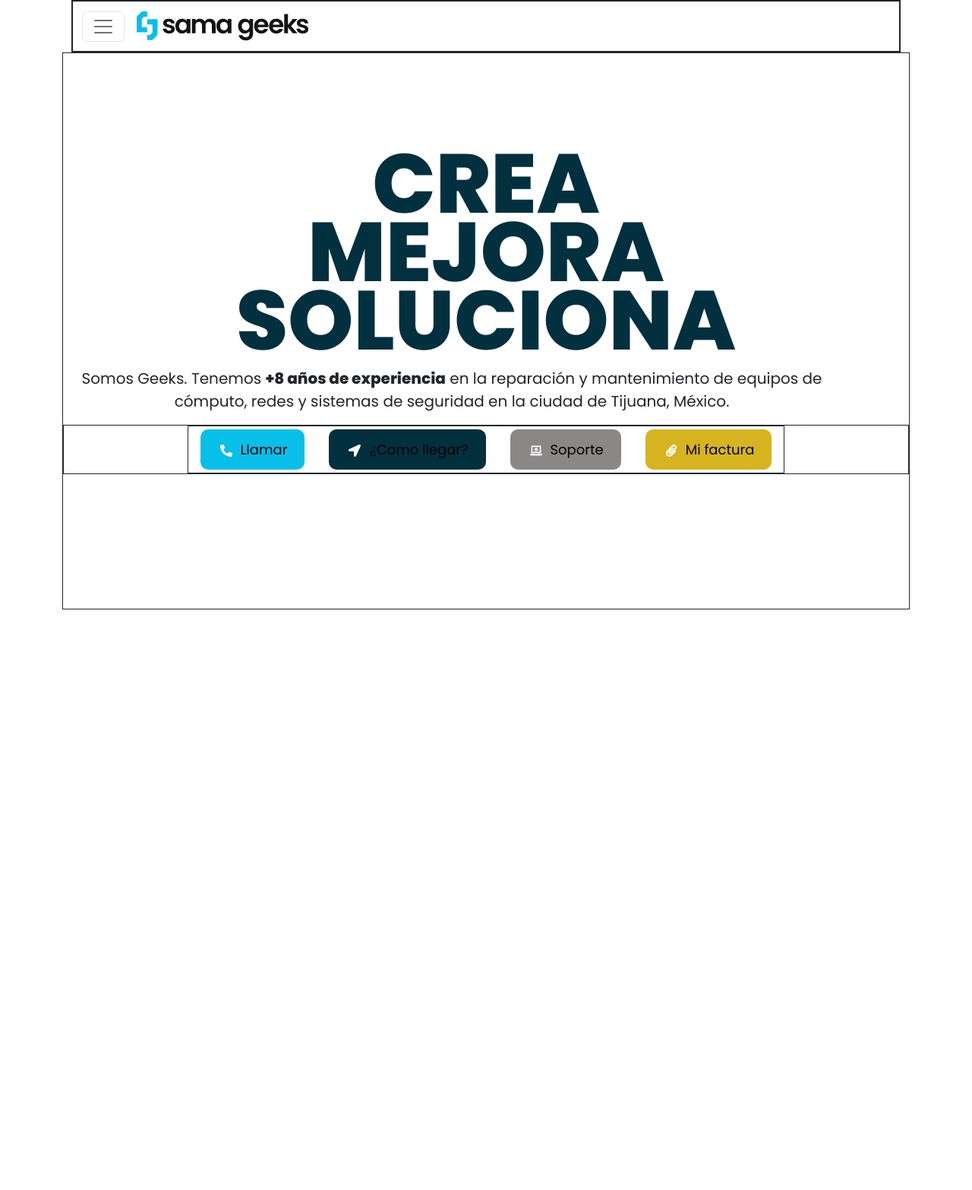
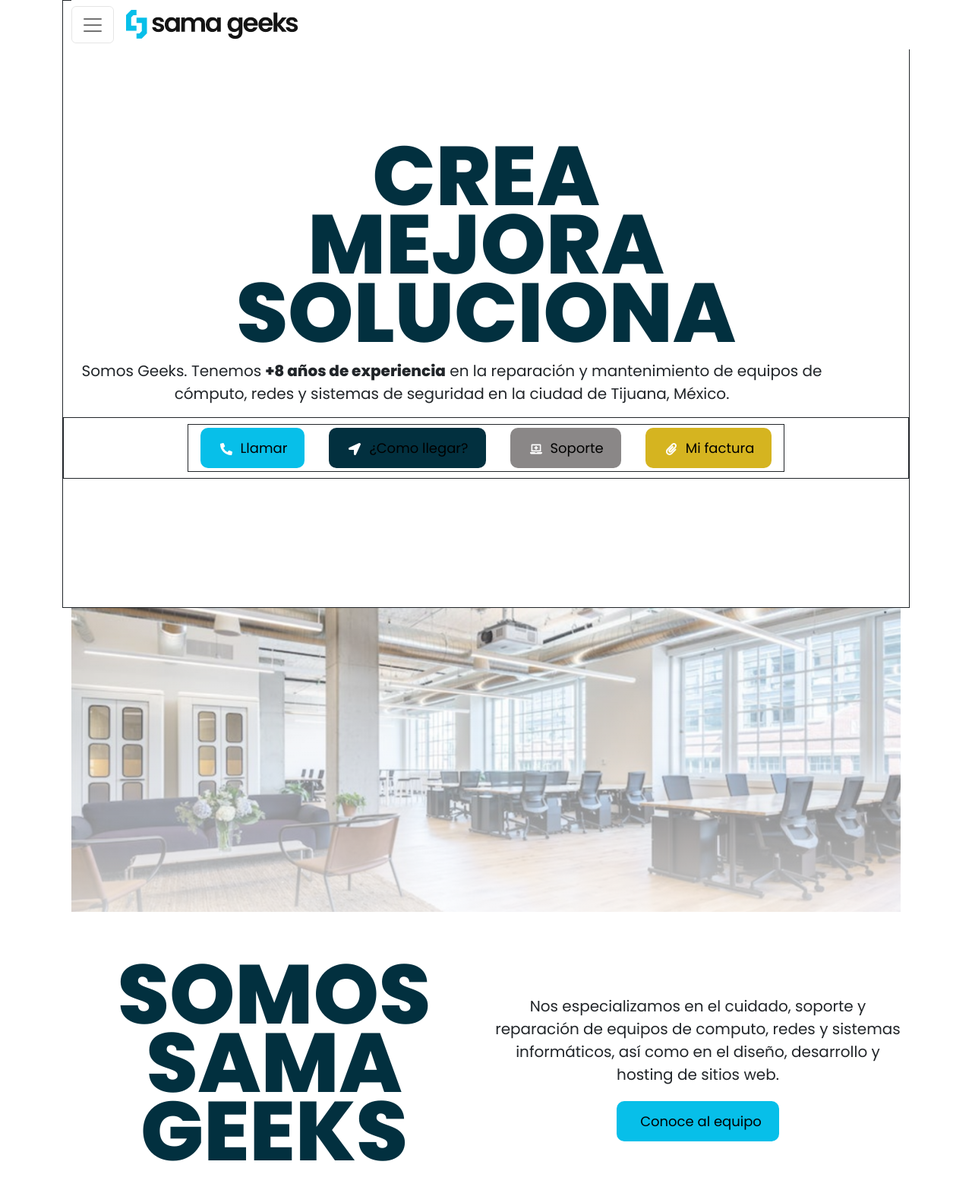
Before and after one commit to AlejandroVaqueraLopez/samageeks, a React (Vite) app: page / in a window 1280 px wide. Shown: the top 1566 px of the page at 76% size. Before the commit the page ends 802 px from the top, so only its background shows below. Built offline with nearby package versions, Linux system fonts and the light colour scheme.

Commit message:
feat: home c section under building

```diff
--- a/package.json
+++ b/package.json
@@ -13,6 +13,7 @@
     "react": "^18.2.0",
     "react-dom": "^18.2.0",
     "react-icons": "^4.4.0",
+    "react-parallax": "^3.5.1",
     "react-router-dom": "^6.3.0"
   },
   "devDependencies": {
--- a/src/main/components/HomeSectionAButtons.jsx
+++ b/src/main/components/HomeSectionAButtons.jsx
@@ -1,15 +1,15 @@
 //components
-import BtnHomeA from './elements/BtnHomeA'
+import ButtonElement from './elements/ButtonElement'
 //stylesheet
 import "../../styles/HomeSectionAButtons.css"
 
 const HomeSectionAButtons = () => {
     return (
-        <div className="home-buttons-section home-sectionA-buttons border border-dark d-flex justify-content-around flex-wrap m-0 p-0">
-            <BtnHomeA text="Llamar" bg="#07bfe9" icon="call"/>
-            <BtnHomeA text="¿Como llegar?" bg="#02303f" icon="location"/>
-            <BtnHomeA text="Soporte" bg="#8a8787" icon="support"/>
-            <BtnHomeA text="Mi factura" bg="#d5b420" icon="invoice"/>
+        <div className="home-buttons-section home-sectionA-buttons border border-dark d-flex justify-content-around flex-wrap my-2 p-0">
+            <ButtonElement text="Llamar" bg="#07bfe9" icon="call"/>
+            <ButtonElement text="¿Como llegar?" bg="#02303f" icon="location"/>
+            <ButtonElement text="Soporte" bg="#8a8787" icon="support"/>
+            <ButtonElement text="Mi factura" bg="#d5b420" icon="invoice"/>
         </div>
     )
 }
--- /dev/null
+++ b/src/main/components/HomeSectionB.jsx
@@ -0,0 +1,20 @@
+//custom stylesheets
+import '../../styles/HomeSectionB.css'
+//components
+import ParallaxBlock from "./ParallaxBlock"
+
+const HomeSectionB = () => {
+    return (
+        <div className="container-fluid home-section-b-container p-0 m-0">
+            <div className="container">
+                <div className="row">
+                    <div className="col-12">
+                        <ParallaxBlock bg="src/assets/bg-home-b.png" height="400px"/>
+                    </div>
+                </div>
+            </div>
+        </div>
+    )
+}
+
+export default HomeSectionB
--- /dev/null
+++ b/src/main/components/HomeSectionC.jsx
@@ -0,0 +1,44 @@
+//custom stylesheets
+import '../../styles/HomeSectionC.css'
+
+//components
+import ButtonElement from "./elements/ButtonElement"
+
+const HomeSectionC = () => {
+    return (
+        <div className="container-fluid home-section-c-container p-0 my-5 d-flex justify-content-center">
+            <div className="container">
+                <div className="row">
+
+                    <div className="col-12">
+
+                        <div className="row">
+                            <div className="col-12 col-lg-6 d-flex justify-content-center align-items-center">
+                                <div className="title-container d-flex flex-column align-items-center my-3">
+                                    <span className="title-row">SOMOS</span>
+                                    <span className="title-row">SAMA</span>
+                                    <span className="title-row">GEEKS</span>
+                                </div>
+                            </div>
+
+                            <div className="col-12 col-lg-6 d-flex flex-column justify-content-center">
+                                <p className="subtitle-container my-3 text-center">
+                                    Nos especializamos en el cuidado, soporte y reparación de equipos de computo,
+                                    redes y sistemas informáticos, así como en el diseño, desarrollo y hosting de sitios web.
+                                </p>
+                                <div className="row d-flex justify-content-center">
+                                    <div className="col-9">
+                                        <ButtonElement text="Conoce al equipo" bg="#07BFE9"/>
+                                    </div>
+                                </div>
+                            </div>
+                        </div>
+
+                    </div>
+                </div>
+            </div>
+        </div>
+    )
+}
+
+export default HomeSectionC
--- a/src/main/components/Navbar.jsx
+++ b/src/main/components/Navbar.jsx
@@ -15,10 +15,11 @@ const Navbar = () => {
     }
 
     return (
-        <div className="container border border-dark m-0 p-0">
-
-            <nav className="navbar navbar-light border border-dark ">
-                <div className="container-fluid d-flex justify-content-start">
+        <div className="container navbar-container m-0 p-0">
+            <div className="row">
+                <div className="col-12">
+                    <nav className="navbar container navbar-light mx-0 px-0">
+                        <div className="d-flex justify-content-start mx-0 px-0">
                             <button className="navbar-toggler" onClick={ navbarClick } type="button">
                                 <span className="navbar-toggler-icon"></span>
                             </button>
@@ -27,6 +28,8 @@ const Navbar = () => {
                             </NavLink>
                         </div>
                     </nav>
+                </div>
+            </div>
 
             {
                 navbarToggle
--- /dev/null
+++ b/src/main/components/ParallaxBlock.jsx
@@ -0,0 +1,11 @@
+import { Parallax } from 'react-parallax';
+
+const ParallaxBlock = ({bg, height}) => {
+    return (
+        <Parallax bgImage={bg} bgImageAlt="the cat" strength={300}>
+            <div style={{height: `${height}`, background: `linear-gradient(to top, rgba(255,255,255, 0.8), rgba(255,255,255, 0.1))`}}></div>
+        </Parallax>
+    )
+}
+
+export default ParallaxBlock
--- a/src/main/components/elements/BtnHomeA.jsx
+++ b/src/main/components/elements/ButtonElement.jsx
@@ -4,7 +4,7 @@ import '../../../styles/BtnHomeA.css'
 import { FaPhoneAlt, FaLocationArrow, FaLaptopMedical, FaPaperclip } from 'react-icons/fa'
 import { IconContext } from 'react-icons'
 
-const BtnHomeA = ({event = null, text, bg, icon}) => {
+const ButtonElement = ({event = null, text, bg, icon}) => {
     return (
         <button className="btn-homeA mx-3 my-1" style={{backgroundColor: `${bg}`}} onClick={event}>
             <IconContext.Provider value={{className:"btn-homeA-icon"}}>
@@ -17,7 +17,7 @@ const BtnHomeA = ({event = null, text, bg, icon}) => {
                                 ? (<FaLaptopMedical />)
                                 : icon === "invoice"
                                     ? (<FaPaperclip/>)
-                                    : "no icon"
+                                    : ""
                 }
                 <span className="ms-2">{ text }</span>
             </IconContext.Provider>
@@ -25,4 +25,4 @@ const BtnHomeA = ({event = null, text, bg, icon}) => {
     )
 }
 
-export default BtnHomeA
+export default ButtonElement
--- a/src/main/pages/Home.jsx
+++ b/src/main/pages/Home.jsx
@@ -1,10 +1,16 @@
 //components
 import HomeSectionA from '../components/HomeSectionA'
+import HomeSectionB from '../components/HomeSectionB'
+import HomeSectionC from '../components/HomeSectionC'
 
 //home page
 const Home = () => {
     return (
-        <HomeSectionA />
+        <>
+            <HomeSectionA />
+            <HomeSectionB />
+            <HomeSectionC />
+        </>
     )
 }
 
--- a/src/styles/HomeSectionA.css
+++ b/src/styles/HomeSectionA.css
@@ -1,10 +1,6 @@
 .home-section-a-container {
-    min-height: calc(100vh - 67px);
+    min-height: 100vh;
     height: auto;
-}
-
-.home-section-col {
-    margin-top: -67px;
 }
 
 .title-row {
--- /dev/null
+++ b/src/styles/HomeSectionC.css
@@ -0,0 +1,4 @@
+.home-section-c-container {
+    height: auto;
+    min-height:400px;
+}
--- a/src/styles/NavbarList.css
+++ b/src/styles/NavbarList.css
@@ -1,6 +1,15 @@
+.navbar-container {
+}
+
+.navbar {
+    position: fixed;
+    z-index: 2;
+    background-color: #fff;
+}
+
 .btn-cls-container {
     position: absolute;
-    z-index: 2;
+    z-index: 3;
 }
 
 .navbar-list {
@@ -12,6 +21,7 @@
     top: -100vh;
     left: 0px;
     outline: solid purple;
+    z-index:2;
 }
 
 .inactiveNavbar {
@@ -22,7 +32,7 @@
     position: absolute;
     height: 100vh;
     width: 100vw;
-    z-index: 1;
+    z-index: 2;
 }
 
 .upper-link {
```
Also changed, not shown: src/assets/bg-home-b.png (added), src/styles/HomeSectionB.css (added). Lines whose indentation alone changed are shown as unchanged.
